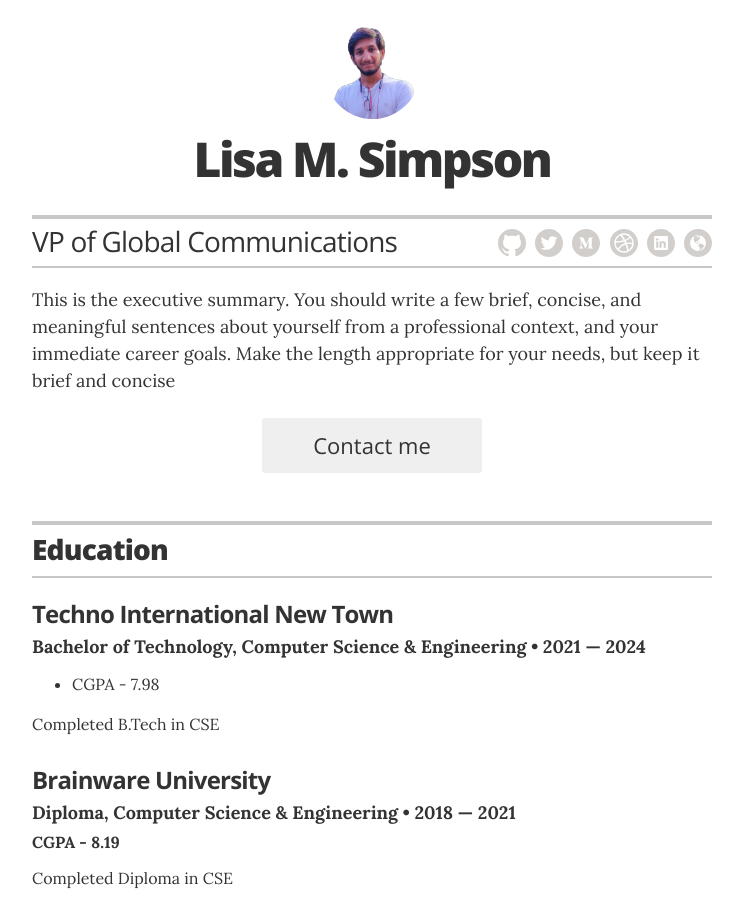
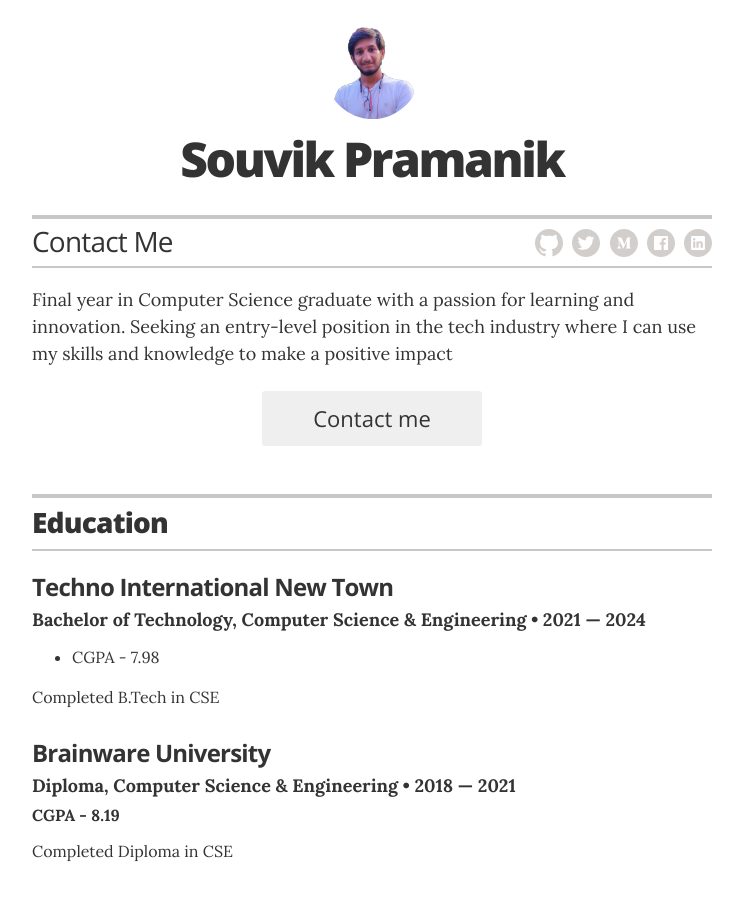
Before and after one commit to Souvik-Pramanik/resume, a Jekyll site: the page built from index.html, in a window 1280 px wide and 900 px high. Shown: the whole window, without its empty margins (268-1011 px from the left). Built offline with Jekyll 4.4.1, drawn with Linux system fonts in a browser that asks for light colours.

Commit message:
Update _config.yml

```diff
--- a/_config.yml
+++ b/_config.yml
@@ -1,6 +1,6 @@
 # Site settings
-title: "Jekyll Resume Template"
-description: "A resume template for Jekyll and GitHub Pages sites."
+title: "Snaptokon Resume"
+description: "Resume using Github Pages."
 
 # Build settings
 markdown: kramdown
@@ -10,20 +10,20 @@ sass:
 
 # Resume settings
 resume_avatar: "true"
-resume_name: "Lisa M. Simpson"
-resume_title: "VP of Global Communications"
+resume_name: "Souvik Pramanik"
+resume_title: "Contact Me"
 
 # used for the contact button in _layouts/resume.html
-resume_contact_email: "lisasimpson@youremailaddress.com"
+resume_contact_email: "souvikpramanik585@gmail.com"
 
 # the next two items are used for schema itemprops in _layouts/resume.html
-resume_contact_telephone: "555-7334"
-resume_contact_address: "742 Evergreen Terrace, Springfield"
+resume_contact_telephone: "+919064999854"
+resume_contact_address: "Bhawanipur, Kharagpur - 721301"
 
-resume_header_contact_info: "742 Evergreen Terrace, Springfield • 555-7334 • lisasimpson@youremailaddress.com"
+resume_header_contact_info: "Bhawanipur, Kharagpur - 721301 • +919064999854 • souvikpramanik585@gmail.com"
 display_header_contact_info: "false"
 
-resume_header_intro: "<p>This is the executive summary. You should write a few brief, concise, and meaningful sentences about yourself from a professional context, and your immediate career goals. Make the length appropriate for your needs, but keep it brief and concise</p>"
+resume_header_intro: "<p>Final year in Computer Science graduate with a passion for learning and innovation. Seeking an entry-level position in the tech industry where I can use my skills and knowledge to make a positive impact</p>"
 
 # use "yes" to display the email contact button,
 # "no" to display an "I'm not looking for work" message,
@@ -45,14 +45,14 @@ resume_section_interests: true
 # Resume social links
 # uncomment the options you wish to display, and add your own URL
 resume_social_links:
-  resume_github_url: "https://github.com/jglovier/resume-template"
-  resume_twitter_url: "http://twitter.com/jglovier"
-  resume_dribbble_url: "https://dribbble.com/jag"
-  # resume_facebook_url:          "insert Facebook URL here"
-  resume_linkedin_url: "https://www.linkedin.com/in/joelglovier"
+  resume_github_url: "https://github.com/souvik-pramanik"
+  resume_twitter_url: "http://twitter.com/snaptokon"
+  # resume_dribbble_url: "https://dribbble.com/jag"
+  resume_facebook_url: "http://m.facebook.com/snaptokon"
+  resume_linkedin_url: "https://www.linkedin.com/in/snaptokon"
   # resume_instagram_url:         "insert your Instagram URL here"
-  resume_website_url: "http://joelglovier.com"
-  resume_medium_url: "https://medium.com/@jglovier"
+  # resume_website_url: "http://joelglovier.com"
+  resume_medium_url: "https://medium.com/@snaptokon"
 resume_print_social_links: true
 
 # Design settings
```
